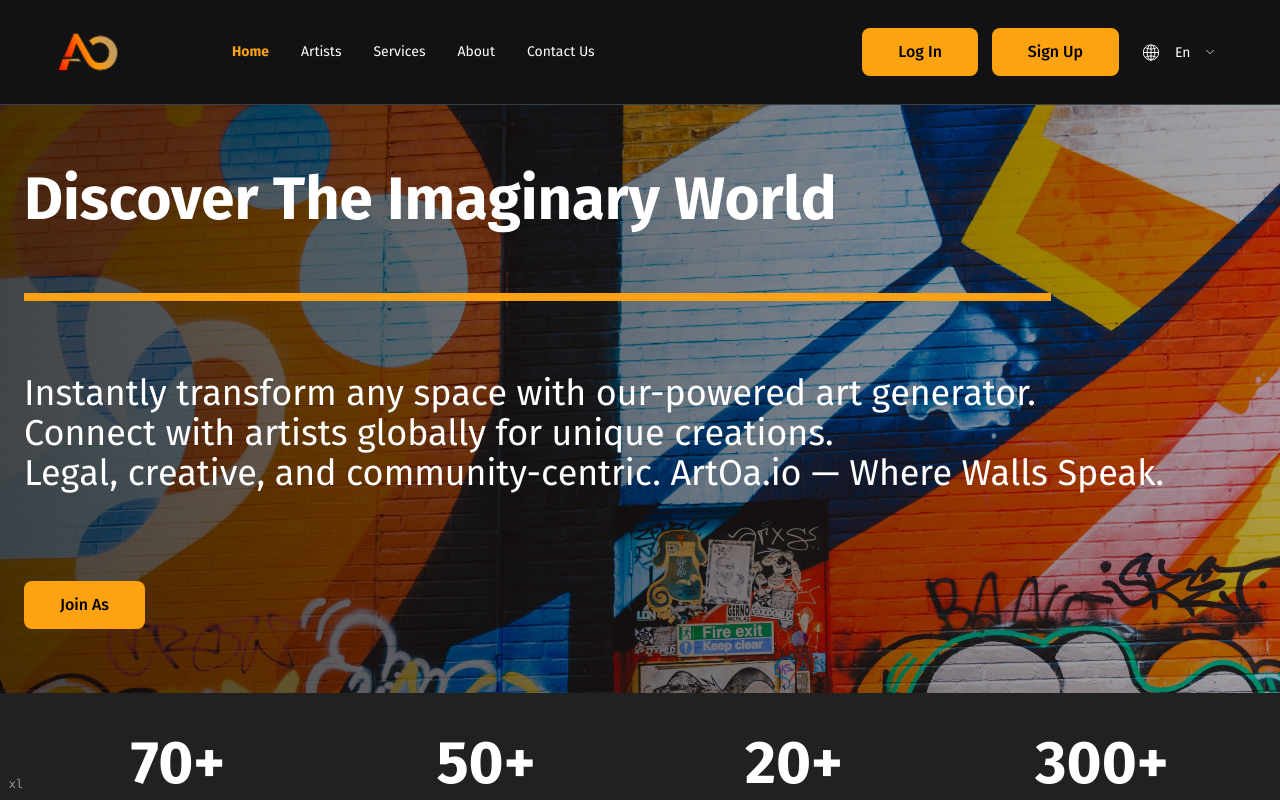
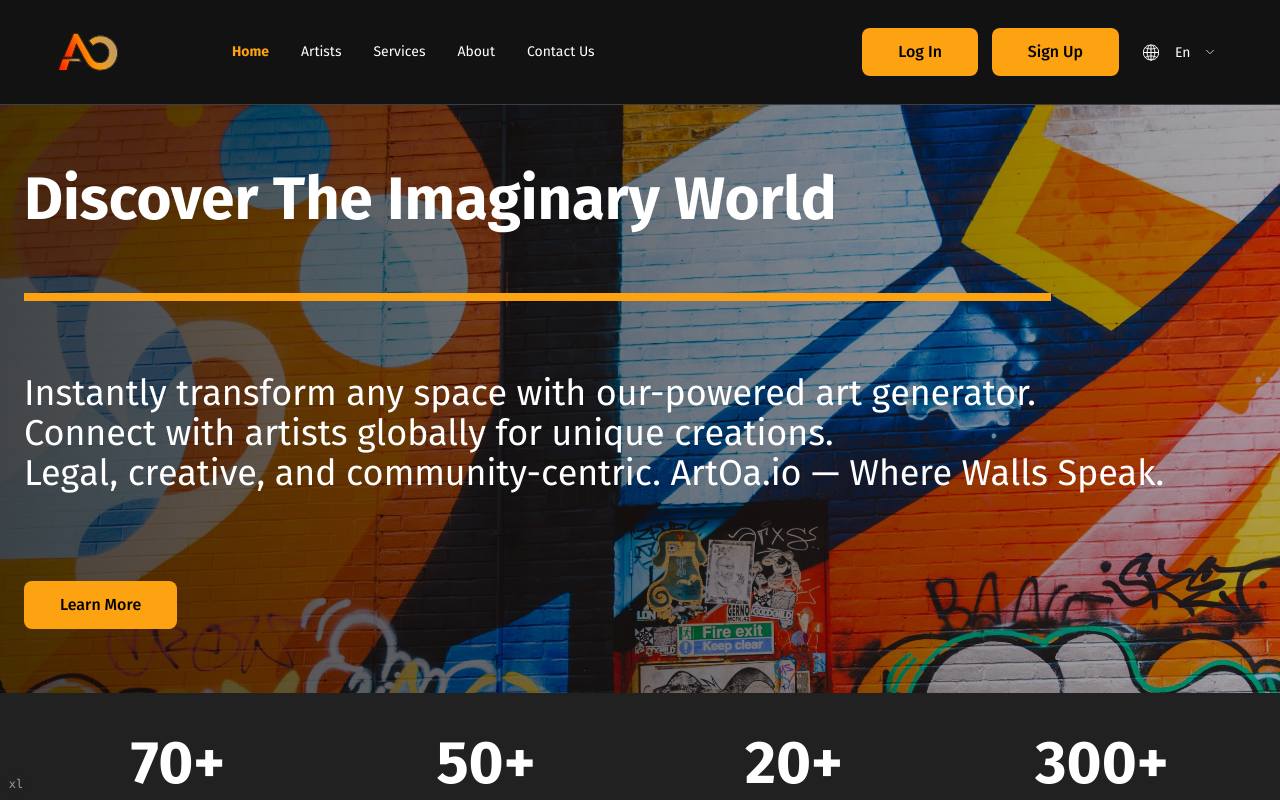
Before and after one commit to chubinaaa/artoa-FE, a Next.js app: page / in a window 1280 px wide. Shown: the top 800 px of the page. Built offline with nearby package versions, Linux system fonts and the light colour scheme.

Commit message:
Fix: Update banner button label to 'Learn More'

```diff
--- a/src/components/homepage/hero-section.tsx
+++ b/src/components/homepage/hero-section.tsx
@@ -20,7 +20,7 @@ export function HeroSection() {
               Speak.
             </span>
           </div>
-          <Button className="mt-4 w-fit">Join As</Button>
+          <Button className="mt-4 w-fit">Learn More</Button>
         </div>
       </div>
       <div className="bg-secondary py-6 md:py-10">
```
